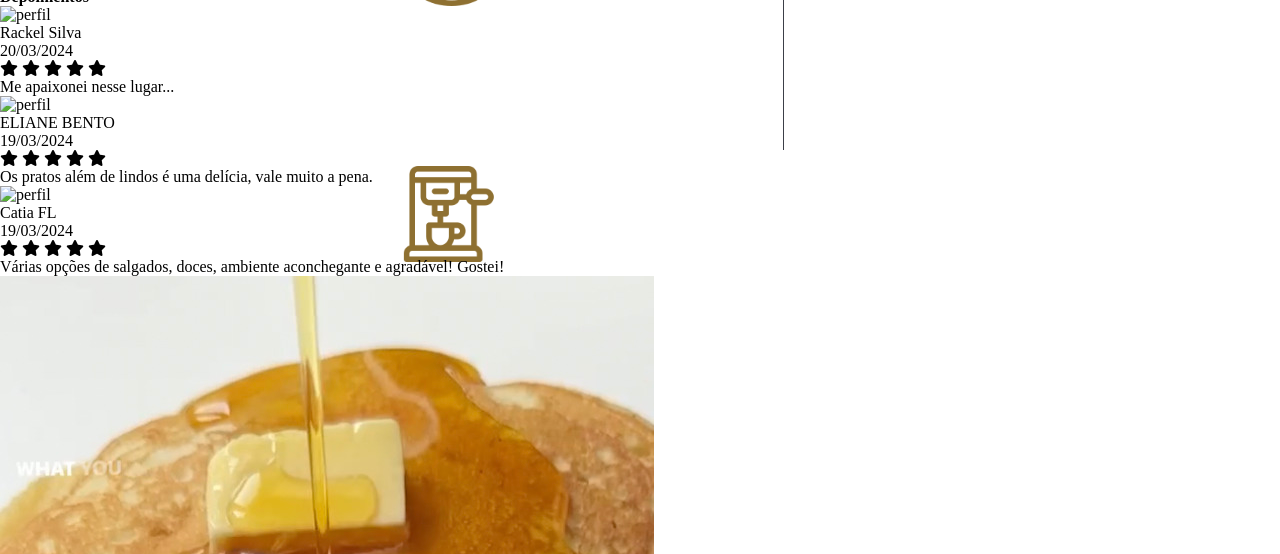
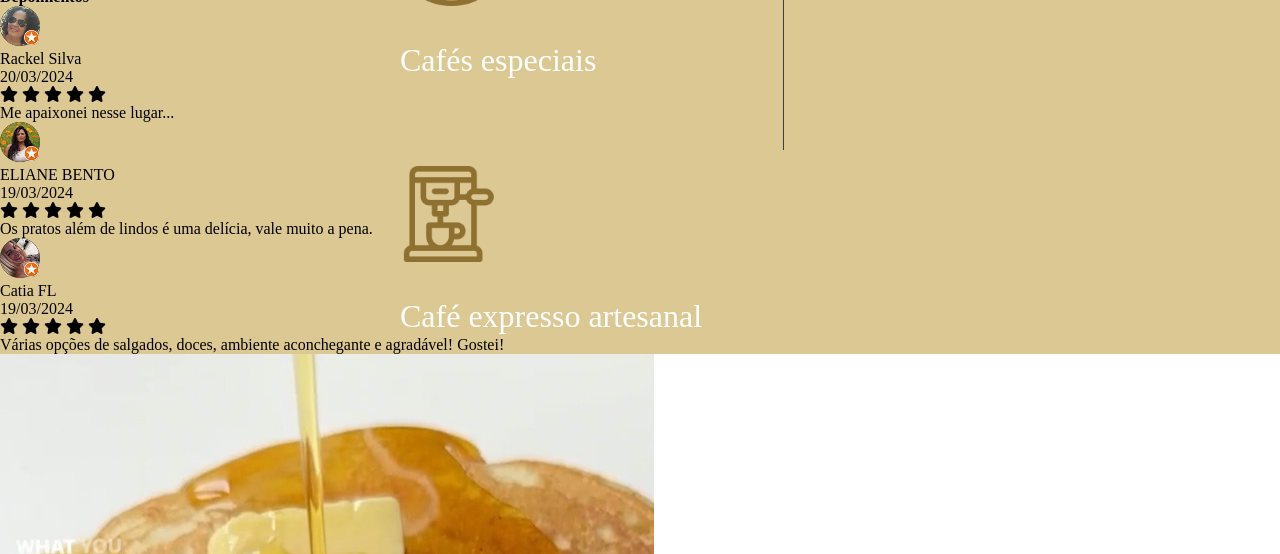
Before and after one commit to BrunoAlmeidaRamos/LondonCoffee, a plain HTML site: page Projeto/index.html in a window 1280 px wide. Shown: the part 2968-3522 px from the top of the page. Drawn offline with Linux system fonts and the light colour scheme.

Commit message:
Depoimento Perfil

```diff
--- a/Projeto/index.html
+++ b/Projeto/index.html
@@ -88,7 +88,7 @@
 
                 <div class="gridDepoimentos">
                     <div class="comentario">
-                        <img src="" alt="perfil">
+                        <img src="img/perfil_Rackel.png" alt="perfil">
                         <p>Rackel Silva</p>
                         <p>20/03/2024</p>
 
@@ -103,7 +103,7 @@
                         <p>Me apaixonei nesse lugar...</p>
                     </div>
                     <div class="comentario">
-                        <img src="" alt="perfil">
+                        <img src="img/perfil_Eliane.png" alt="perfil">
                         <p>ELIANE BENTO</p>
                         <p>19/03/2024</p>
 
@@ -118,7 +118,7 @@
                         <p>Os pratos além de lindos é uma delícia, vale muito a pena.</p>
                     </div>
                     <div class="comentario">
-                        <img src="" alt="perfil">
+                        <img src="img/perfil_Catia.png" alt="perfil">
                         <p>Catia FL</p>
                         <p>19/03/2024</p>
 
--- a/Projeto/style.css
+++ b/Projeto/style.css
@@ -147,3 +147,7 @@ header {
     font-size: 2em;
     padding-top: 1em;
 }
+
+.ContainerDepoimentos {
+    background-color: #DBC893;
+}
```
Also changed, not shown: Projeto/img/perfil_Catia.png (added), Projeto/img/perfil_Eliane.png (added), Projeto/img/perfil_Rackel.png (added).
